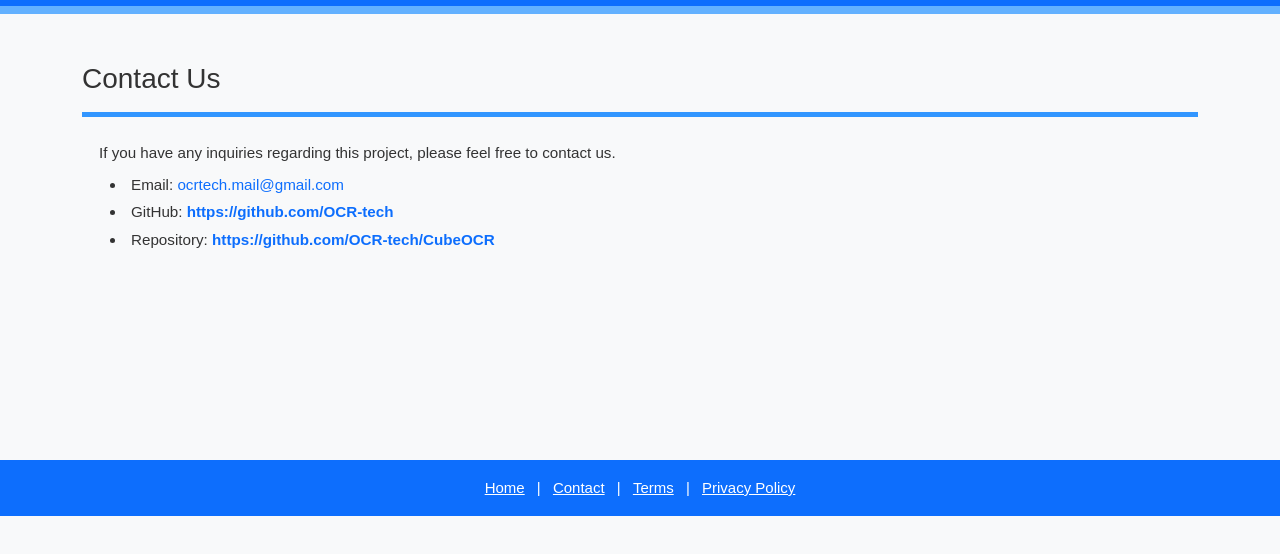
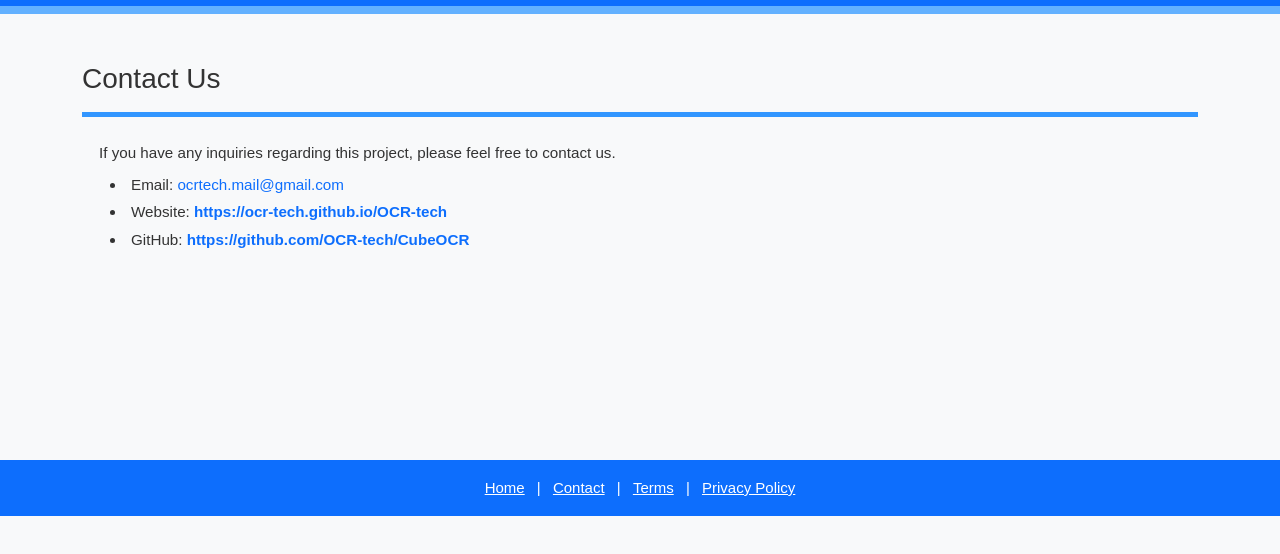
Before and after one commit to OCR-tech/CubeOCR, a plain HTML site: page docs/pages/contact.html in a window 1280 px wide. Shown: the part 130-684 px from the top of the page. Drawn offline with nearby package versions, Linux system fonts and the light colour scheme.

Commit message:
updated files

```diff
--- a/docs/pages/contact.html
+++ b/docs/pages/contact.html
@@ -59,8 +59,9 @@
             <p class="mt-4 mb-2">If you have any inquiries regarding this project, please feel free to contact us.<br></p>
             <ul class="ul">
                 <li> <p> Email: <a class="btn-link" style="text-decoration: none;">ocrtech.mail@gmail.com</a></p> </li>
-                <li> <p> GitHub: <a class="btn-link fw-bold" href="https://github.com/OCR-tech" style="text-decoration: none;" target="_blank">https://github.com/OCR-tech</a></p> </li>
-                <li> <p> Repository: <a class="btn-link fw-bold" href="https://github.com/OCR-tech/CubeOCR/" style="text-decoration: none;" target="_blank">https://github.com/OCR-tech/CubeOCR</a></p> </li>
+                <!-- <li> <p> GitHub: <a class="btn-link fw-bold" href="https://github.com/OCR-tech" style="text-decoration: none;" target="_blank">https://github.com/OCR-tech</a></p> </li> -->
+                <li> <p> Website: <a class="btn-link fw-bold" href="https://ocr-tech.github.io/OCR-tech" style="text-decoration: none;" target="_blank">https://ocr-tech.github.io/OCR-tech</a></p> </li>
+                <li> <p> GitHub: <a class="btn-link fw-bold" href="https://github.com/OCR-tech/CubeOCR" style="text-decoration: none;" target="_blank">https://github.com/OCR-tech/CubeOCR</a></p> </li>
             </ul>
 
         </div>
```
Also changed, not shown: docs/pages/policy.html (+2 -1 lines), docs/pages/terms.html (+0 -1 lines), 1 other file.
